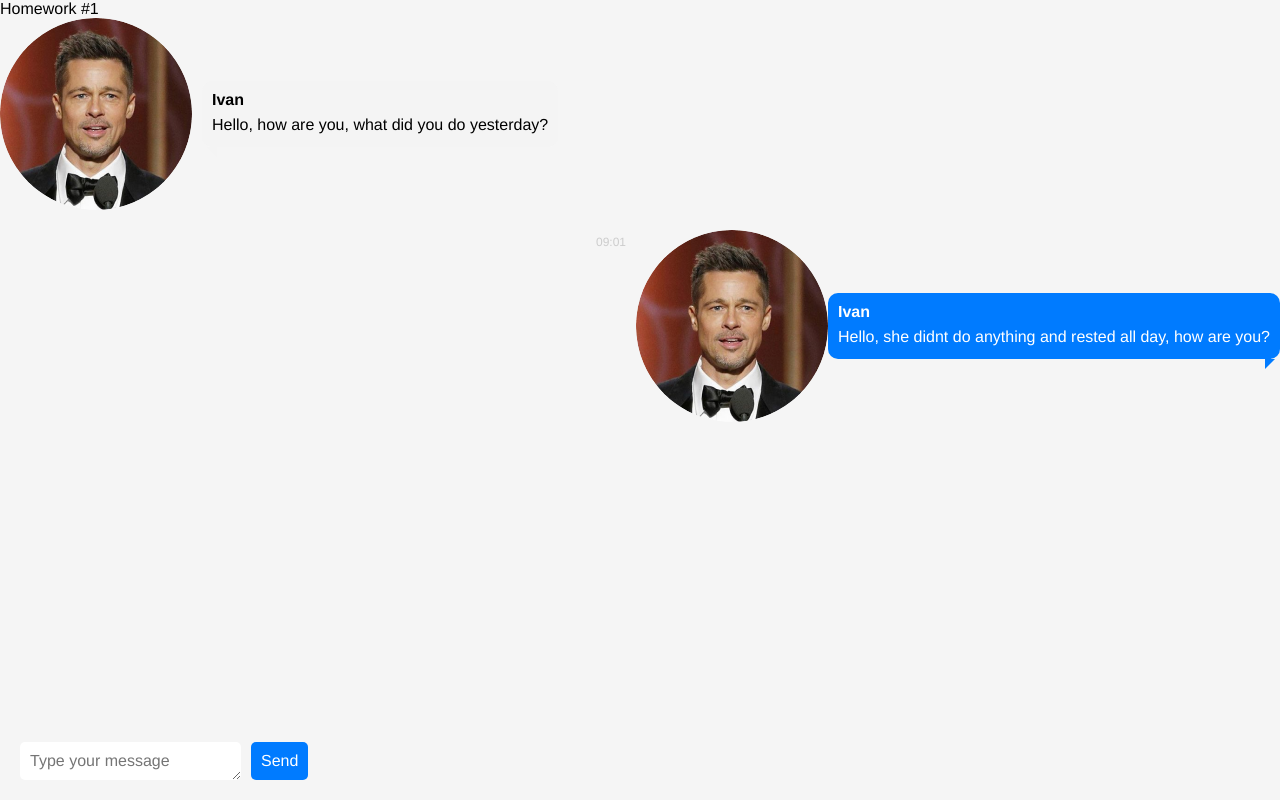
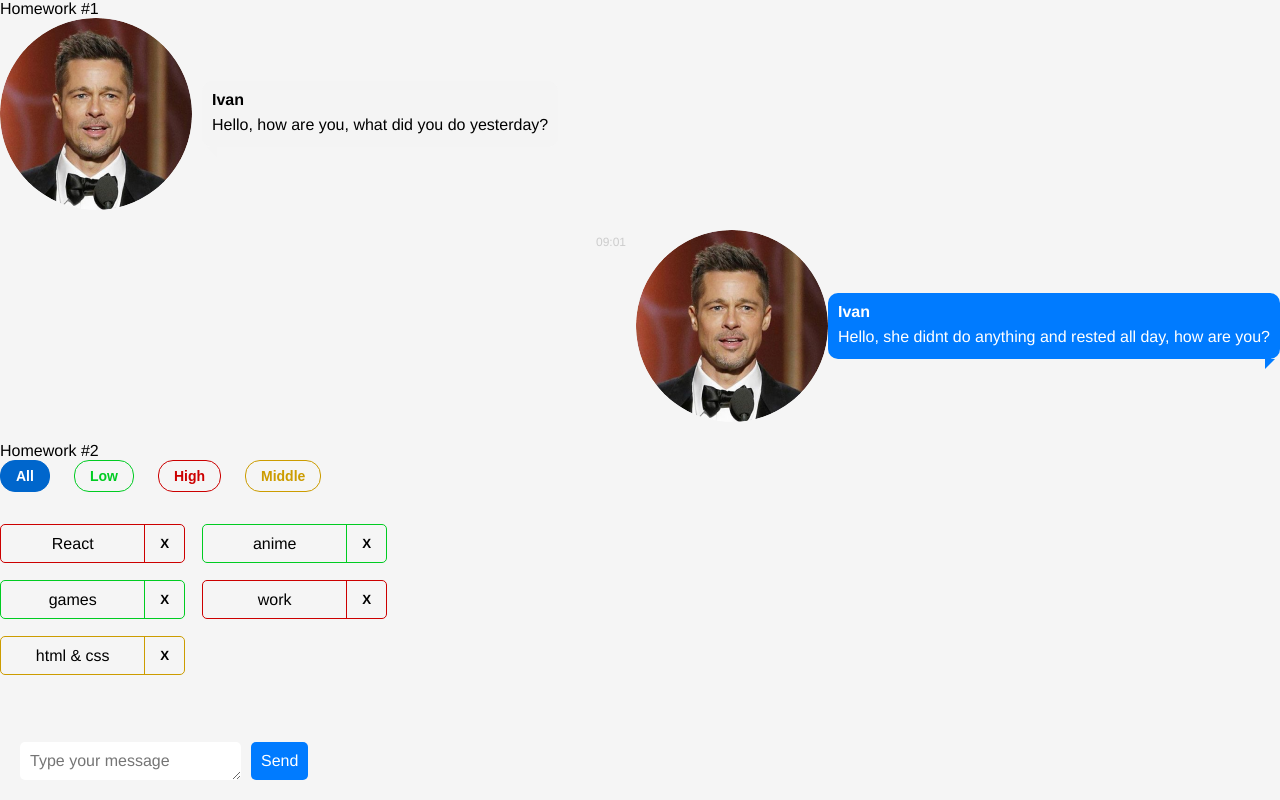
Before and after one commit to Munticaro/HomeWork, a React (Create React App) app: page / in a window 1280 px wide. Built offline with nearby package versions, Linux system fonts and the light colour scheme.

Commit message:
add HW2 and refactoring

```diff
--- a/src/s1-main/App.tsx
+++ b/src/s1-main/App.tsx
@@ -1,13 +1,14 @@
 import React from 'react'
 import s from './App.module.css'
 import HW1 from '../s2-homeworks/hw01/HW1'
+import HW2 from "../s2-homeworks/hw02/HW2";
 
 function App() {
     return (
         <div className={s.App}>
             <HW1/>
             {/*раскомментировать по ходу выполнения*/}
-            {/*<HW2/>*/}
+            <HW2/>
             {/*<HW3/>*/}
             {/*<HW4/>*/}
 
--- a/src/s2-homeworks/hw02/HW2.tsx
+++ b/src/s2-homeworks/hw02/HW2.tsx
@@ -1,6 +1,7 @@
 import React, {useState} from 'react'
 import Affairs from './affairs/Affairs'
 import s2 from '../../s1-main/App.module.css'
+import affairs from "./affairs/Affairs";
 
 /*
 * 1 - описать типы AffairPriorityType, AffairType
@@ -17,17 +18,17 @@ import s2 from '../../s1-main/App.module.css'
 * */
 
 // types
-export type AffairPriorityType = any // need to fix any
+export type AffairPriorityType = string // need to fix any
 export type AffairType = {
-    _id: any // need to fix any
-    name: any // need to fix any
+    _id: number // need to fix any
+    name: string // need to fix any
     priority: AffairPriorityType
 }
 export type FilterType = 'all' | AffairPriorityType
 
 // constants
-const defaultAffairs: any = [ // need to fix any
-    {_id: 1, name: 'React', priority: 'high'}, // студенты могут изменить содержимое name и количество элементов в массиве, ...priority не менять!
+const defaultAffairs: AffairType[] = [ // need to fix any
+    {_id: 1, name: 'React', priority: 'high'},
     {_id: 2, name: 'anime', priority: 'low'},
     {_id: 3, name: 'games', priority: 'low'},
     {_id: 4, name: 'work', priority: 'high'},
@@ -35,23 +36,25 @@ const defaultAffairs: any = [ // need to fix any
 ]
 
 // pure helper functions
-export const filterAffairs = (affairs: any, filter: any): any => { // need to fix any
-
-
-    return affairs // need to fix
+export const filterAffairs = (affairs: AffairType[], filter: FilterType): AffairType[] => { // need to fix any
+    if (filter === 'all') {
+        return affairs;
+    } else {
+        return affairs.filter((affairs) => affairs.priority === filter);
+    }
 }
-export const deleteAffair = (affairs: any, _id: any): any => { // need to fix any
-
-    return affairs // need to fix
+export const deleteAffair = (affairs: AffairType[], _id: number): AffairType[] => { // need to fix any
+    return affairs.filter((affairs) => affairs._id !== _id)
 }
 
 function HW2() {
-    const [affairs, setAffairs] = useState<any>(defaultAffairs) // need to fix any
+    const [affairs, setAffairs] = useState<AffairType[]>(defaultAffairs) // need to fix any
     const [filter, setFilter] = useState<FilterType>('all')
 
     const filteredAffairs = filterAffairs(affairs, filter)
-    const deleteAffairCallback = (_id: any) => { // need to fix any
-        // need to fix
+    const deleteAffairCallback = (_id: number) => { // need to fix any
+        let newAffairs = deleteAffair(affairs, _id)
+        setAffairs(newAffairs)
     }
 
     return (
--- a/src/s2-homeworks/hw02/affairs/Affairs.tsx
+++ b/src/s2-homeworks/hw02/affairs/Affairs.tsx
@@ -1,27 +1,28 @@
-import React from 'react'
+import React, {useState} from 'react'
 import Affair from './affair/Affair'
 import {AffairType, FilterType} from '../HW2'
 import s from './Affairs.module.css'
 
 type AffairsPropsType = {
-    data: any // need to fix any
-    setFilter: any
-    deleteAffairCallback: any
+    data: AffairType[] // need to fix any
+    setFilter: (setAffair: string) => void
+    deleteAffairCallback: (_id: number) => void
     filter: FilterType
 }
 
 function Affairs(props: AffairsPropsType) {
+
     const setAll = () => {
-        // need to fix
+        props.setFilter('all')
     }
     const setHigh = () => {
-        // need to fix
+        props.setFilter('high')
     }
     const setMiddle = () => {
-        // need to fix
+        props.setFilter('middle')
     }
     const setLow = () => {
-        // need to fix
+        props.setFilter('low')
     }
 
     const cnAll = s.button + ' ' + s.all + (props.filter === 'all' ? ' ' + s.active : '')
@@ -48,6 +49,13 @@ function Affairs(props: AffairsPropsType) {
                     All
                 </button>
                 <button
+                    id={'hw2-button-low'}
+                    onClick={setLow}
+                    className={cnLow}
+                >
+                    Low
+                </button>
+                <button
                     id={'hw2-button-high'}
                     onClick={setHigh}
                     className={cnHigh}
@@ -61,13 +69,6 @@ function Affairs(props: AffairsPropsType) {
                 >
                     Middle
                 </button>
-                <button
-                    id={'hw2-button-low'}
-                    onClick={setLow}
-                    className={cnLow}
-                >
-                    Low
-                </button>
             </div>
             <div className={s.affairs}>{mappedAffairs}</div>
         </div>
--- a/src/s2-homeworks/hw02/affairs/affair/Affair.tsx
+++ b/src/s2-homeworks/hw02/affairs/affair/Affair.tsx
@@ -1,17 +1,18 @@
 import React from 'react'
-import { AffairType } from '../../HW2'
+import {AffairType, FilterType} from '../../HW2'
 import s from './Affair.module.css'
 import s2 from '../Affairs.module.css'
 
 type AffairPropsType = {
     // key не нужно типизировать
     affair: AffairType
-    deleteAffairCallback: any // need to fix any
+    deleteAffairCallback: (setAffairs: number) => void // need to fix any
+
 }
 
 function Affair(props: AffairPropsType) {
     const deleteCallback = () => {
-        // need to fix
+        props.deleteAffairCallback(props.affair._id)
     }
 
     const nameClass = s.name + ' ' + s2[props.affair.priority]
@@ -24,23 +25,17 @@ function Affair(props: AffairPropsType) {
             className={affairClass}
         >
             <div id={'hw2-name-' + props.affair._id} className={nameClass}>
-                {/*создаёт студент*/}
-
-                {/**/}
+                {props.affair.name}
             </div>
             <div id={'hw2-priority-' + props.affair._id} hidden>
                 {props.affair.priority}
             </div>
-
             <button
                 id={'hw2-button-delete-' + props.affair._id}
                 className={buttonClass}
-                // need to fix
-
+                onClick={deleteCallback} // добавляем обработчик нажатия на кнопку
             >
-                {/*текст кнопки могут изменить студенты*/}
                 X
-                {/**/}
             </button>
         </div>
     )
```
Also changed, not shown: src/s2-homeworks/hw02/affairs/Affairs.module.css (line endings or trailing spaces), src/s2-homeworks/hw02/affairs/affair/Affair.module.css (line endings or trailing spaces).
